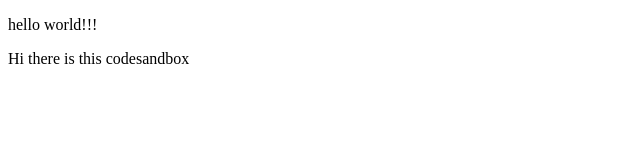
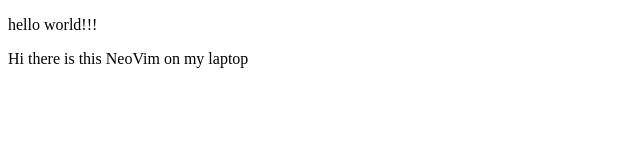
Before and after one commit to kokossVN/codesandbox-firstweb, a website: page index.html in a window 1280 px wide. Shown: the full height of the page, 0-640 px from the left. Drawn offline with Linux system fonts and the light colour scheme.

Commit message:
change smt

```diff
--- a/index.html
+++ b/index.html
@@ -5,6 +5,6 @@
 </head>
 <body>
 <p> hello world!!!</p>
-<p> Hi there is this codesandbox </p>
+<p> Hi there is this NeoVim on my laptop </p>
 </body>
 </html>
```
